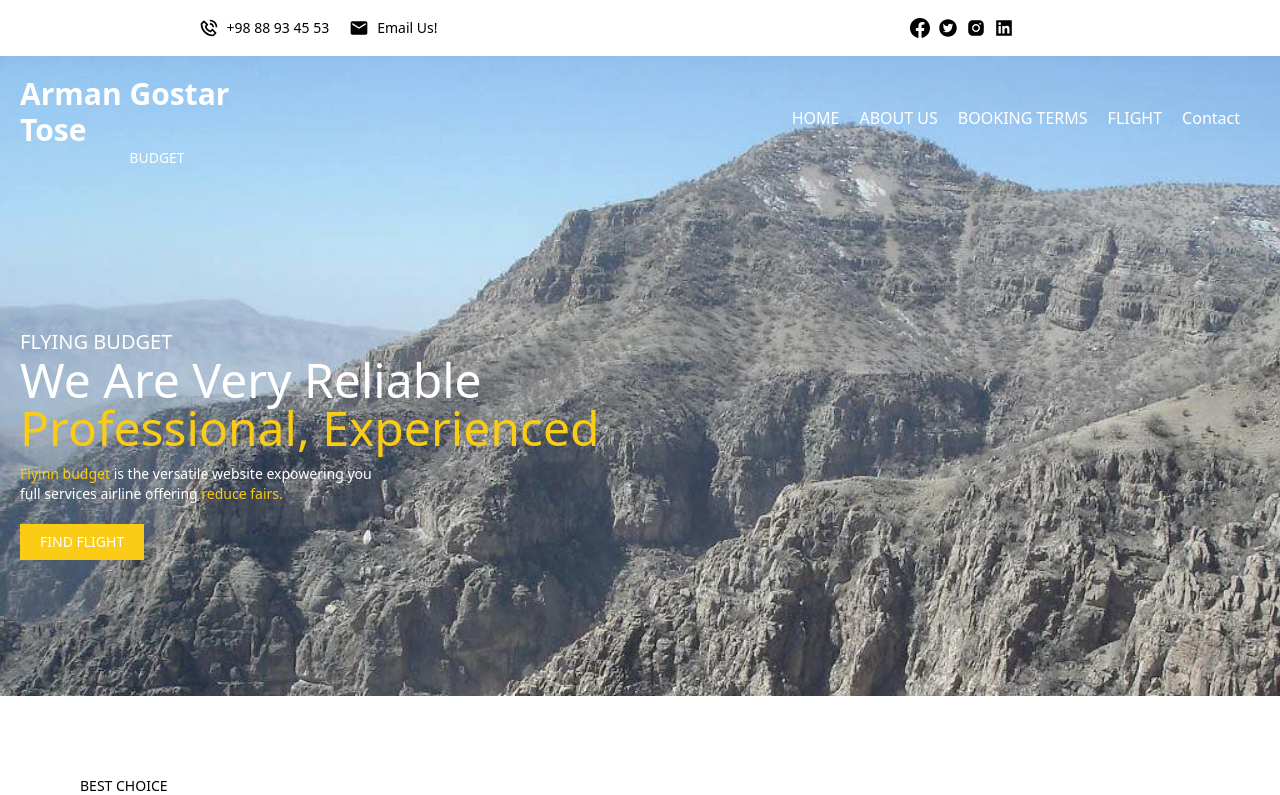
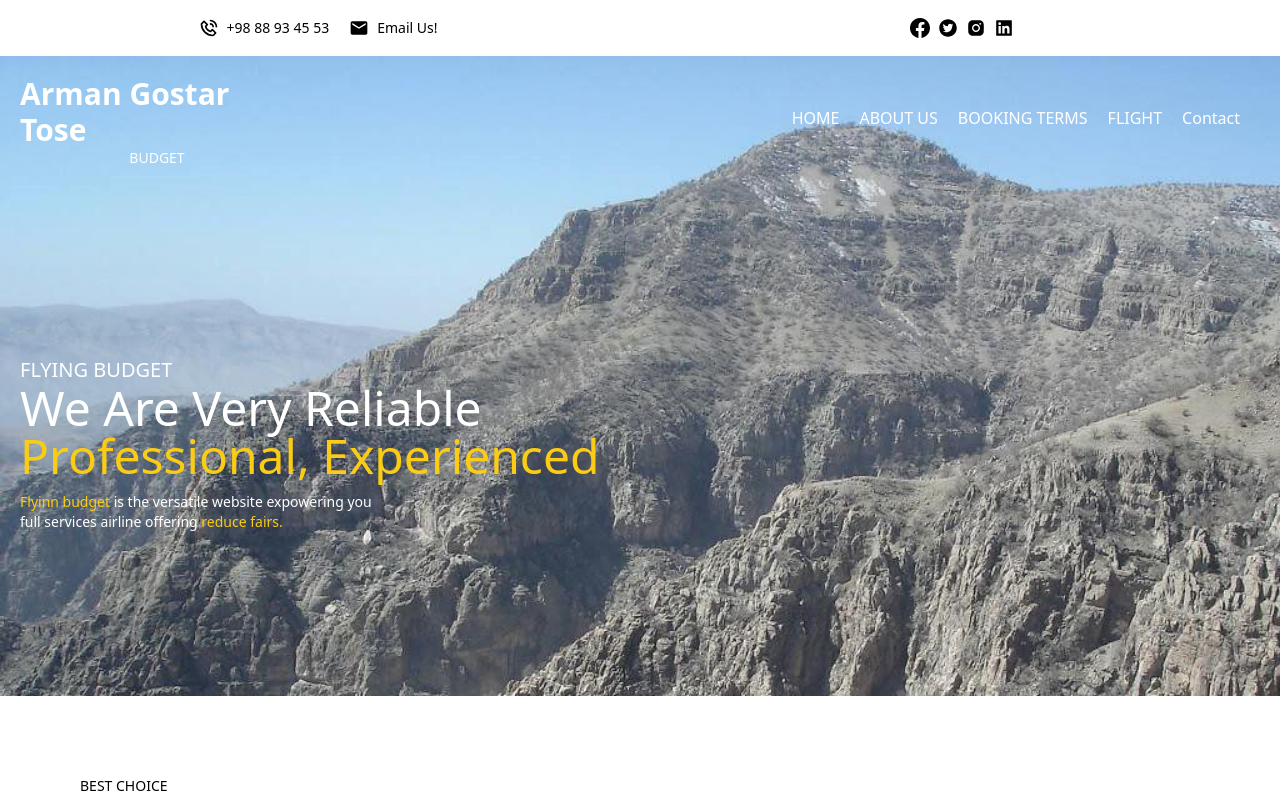
Before and after one commit to mohisa302/Parvaz, a React (Create React App) app: page / in a window 1280 px wide. Shown: the top 795 px of the page. Built offline with nearby package versions, Linux system fonts and the light colour scheme.

Commit message:
Remove extra button

```diff
--- a/src/components/HeaderComp.js
+++ b/src/components/HeaderComp.js
@@ -1,7 +1,6 @@
 import React from 'react';
 import FlayInnImage1 from '../assets/back1.jpg';
 import FlayInnImage2 from '../assets/flyinn.jpeg';
-import { ButtonYellowComp } from './ButtonYellowComp';
 import { HeaderNavComp } from './HeaderNavComp';
 import { useState, useEffect, useRef } from 'react';
 
@@ -38,7 +37,6 @@ export const HeaderComp = () => {
             <p className="text-white text-sm">
               full services airline offering <span className="text-yellow-400">reduce fairs.</span>
             </p>
-            <ButtonYellowComp label={'FIND FLIGHT'} extraStyle={'flex mt-5'} />
           </div>
         </div>
       </div>
```
Also changed, not shown: src/assets/Untitled-removebg-preview.png (renamed from src/assets/icon.png).
